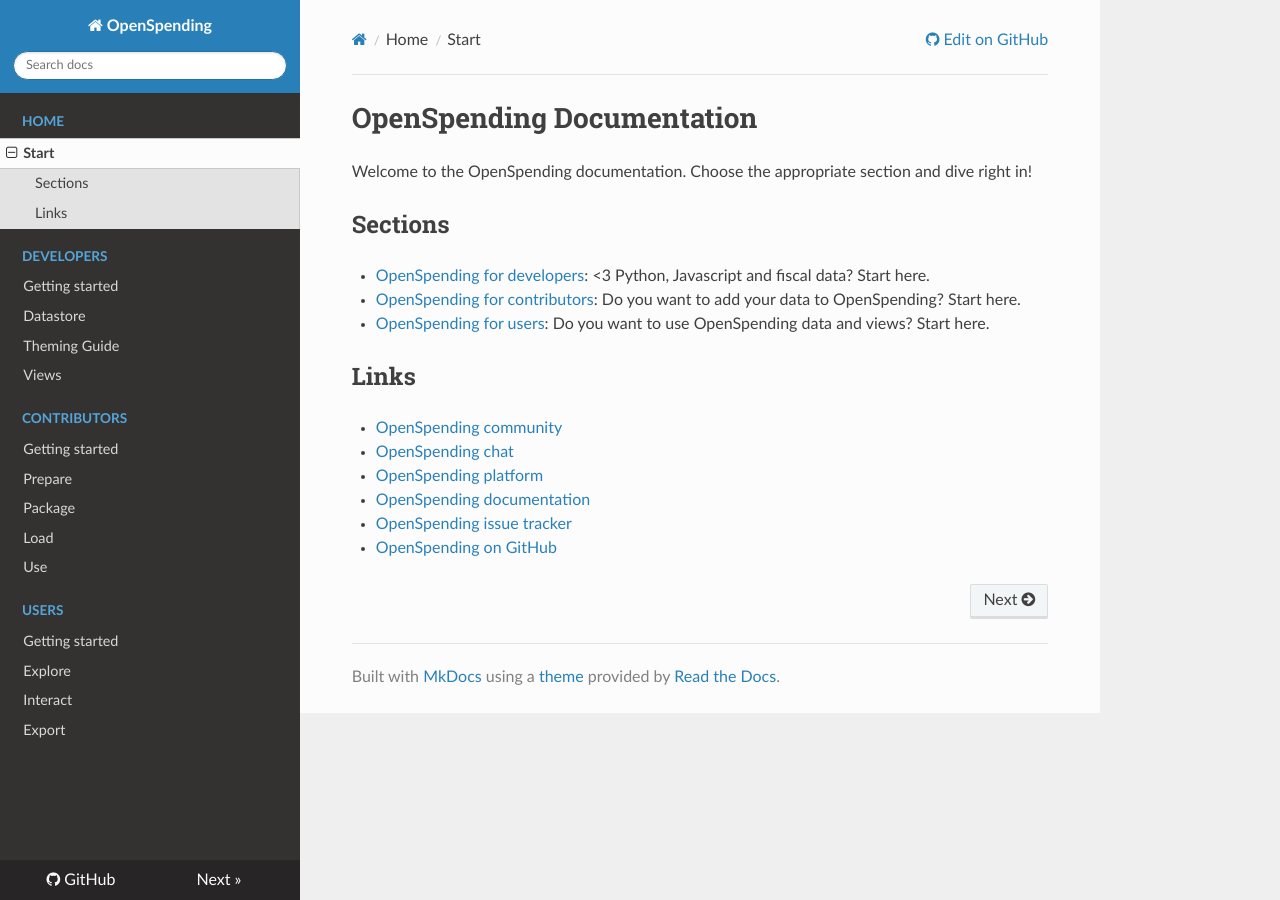
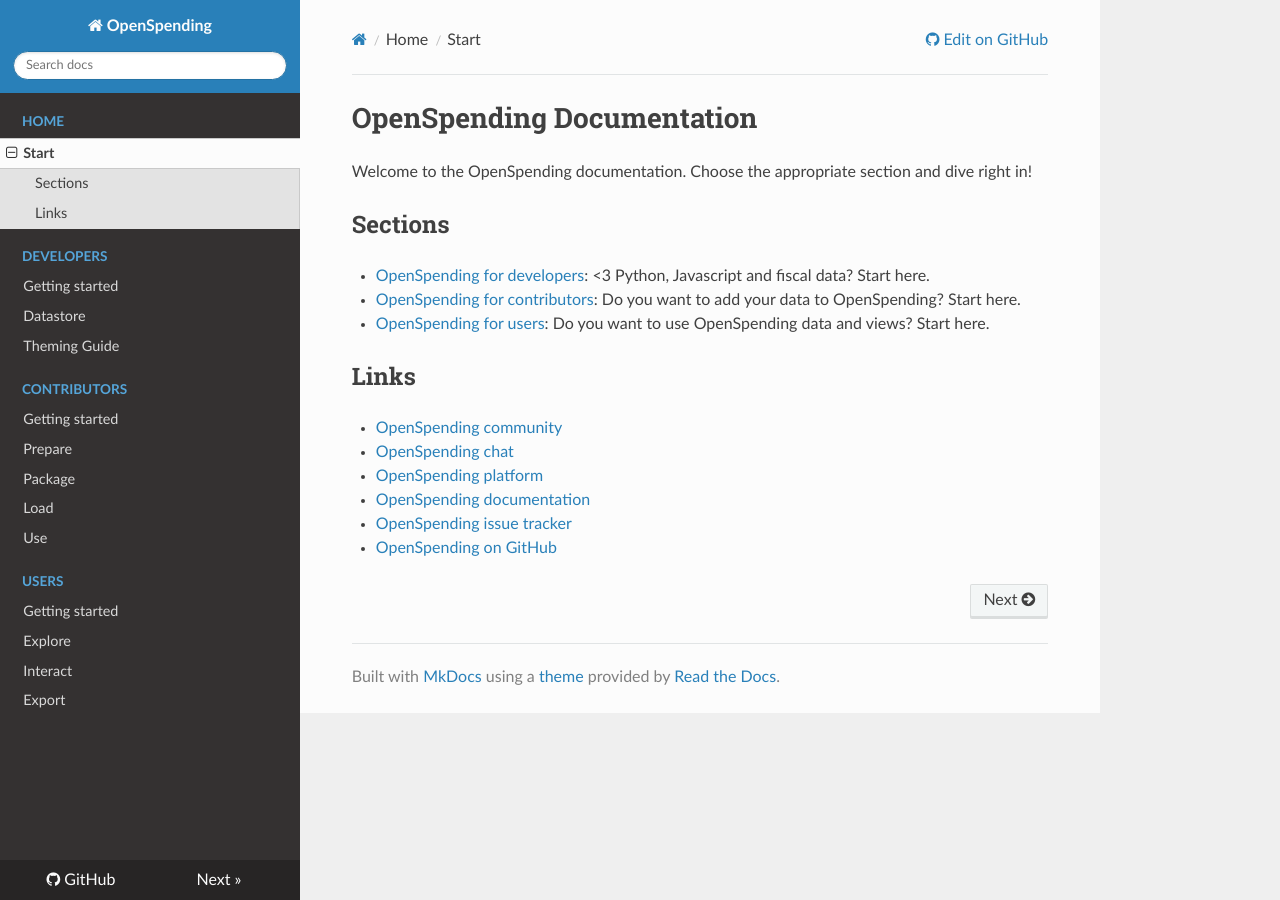
Before and after one commit to openspending/docs, an MkDocs documentation site: the page built from docs/index.md, in a window 1280 px wide. Built offline with MkDocs 1.6.1, drawn with Linux system fonts in a browser that asks for light colours; nearby versions of some CDN libraries; old or Windows-style settings are respelled for this version of MkDocs.

Commit message:
Remove views link

```diff
--- a/mkdocs.yml
+++ b/mkdocs.yml
@@ -9,7 +9,6 @@ pages:
   - 'Getting started': developers/index.md
   - Datastore: developers/datastore.md
   - Theming Guide: developers/theming-guide.md
-  - Views: developers/views.md
 - Contributors:
   - 'Getting started': contributors/index.md
   - Prepare: contributors/prepare.md
```
